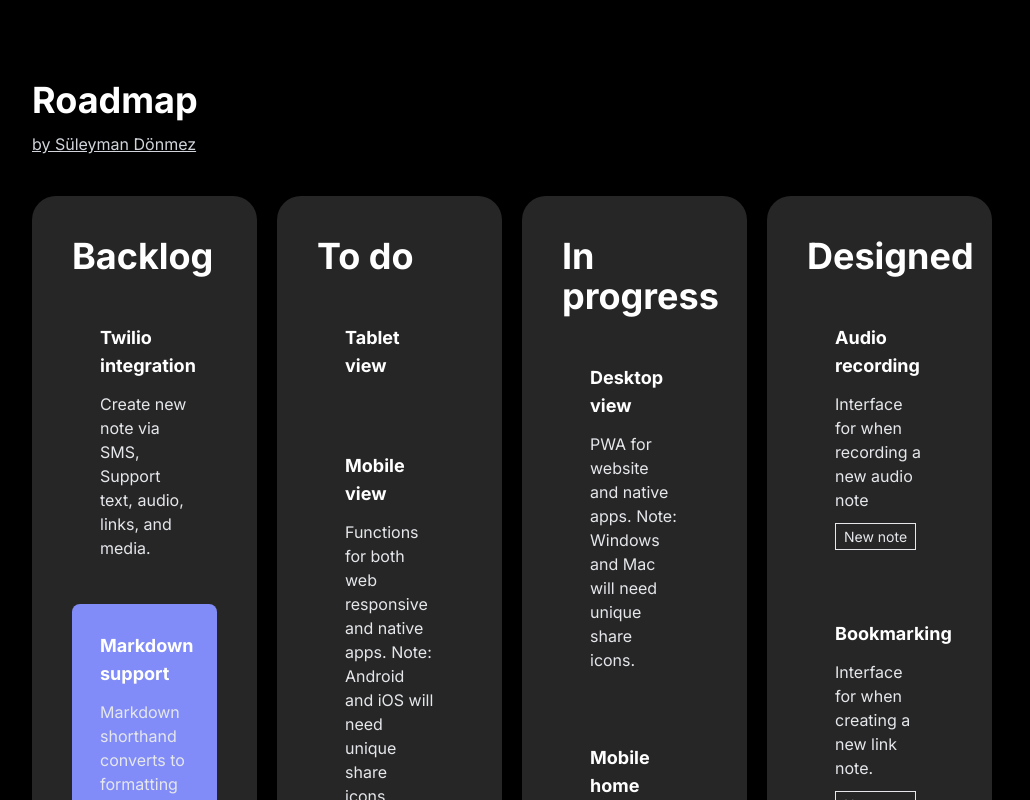
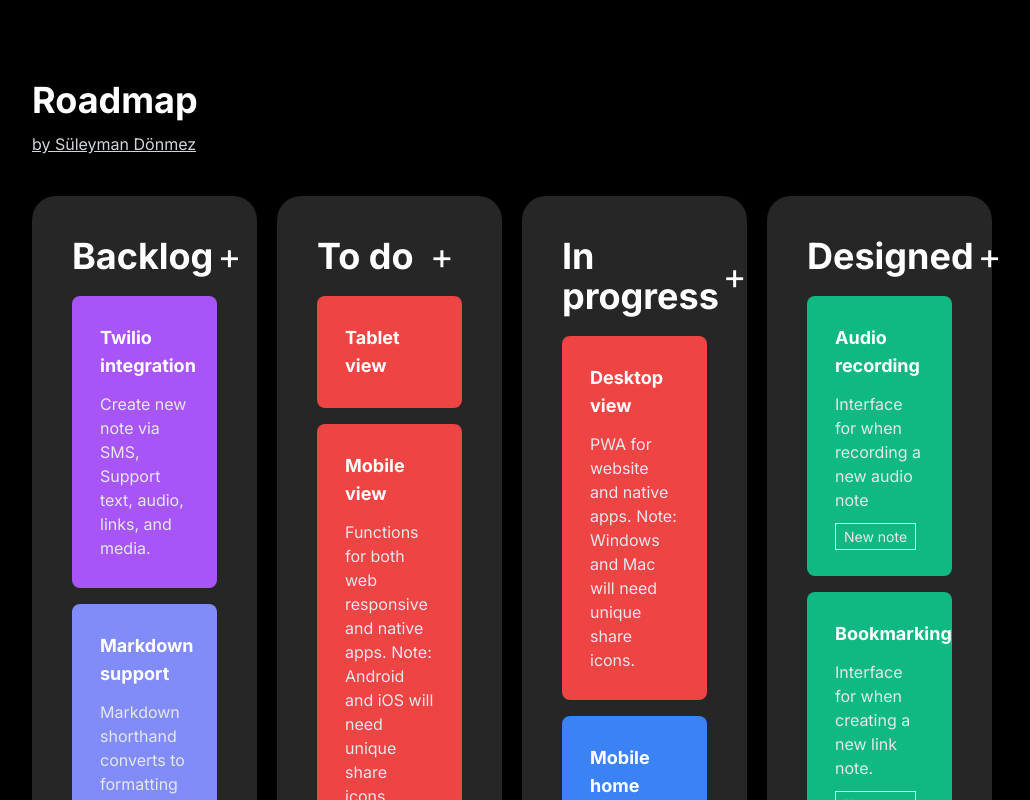
Before and after one commit to suleymanddonmez/KanbanProject, a Next.js app: page / in a window 1280 px wide. Shown: the top 800 px of the page, without its empty margins (128-1158 px from the left). Built offline with nearby package versions, Linux system fonts and the light colour scheme.

Commit message:
fixs tailwind css

```diff
--- a/app/page.tsx
+++ b/app/page.tsx
@@ -1,4 +1,5 @@
 "use client";
+import { TaskType } from "@/components/Task";
 import TaskList from "@/components/TaskList";
 import { useState } from "react";
 import { DragDropContext, DropResult } from "react-beautiful-dnd";
@@ -121,12 +122,9 @@ const tasks = [
   },
 ];
 
-// indigo-400
-// purple-500
-// blue-500
-// red-500
-// emerald-500
+// kanban-project-user n94cZwPBk@_b7wB
 
+// mongodb+srv://kanban-project-user:<password>@kanban-project.ay8jkll.mongodb.net/
 export default function Home() {
   const [taskLists, setTaskLists] = useState(tasks);
 
@@ -156,6 +154,24 @@ export default function Home() {
     }
   };
 
+  const onAdd = (droppableId: string) => {
+    if (droppableId) {
+      let copiedTaskLists = [...taskLists];
+      let newTask: TaskType = {
+        id: "124123123",
+        title: "newTask",
+        description: "test desc",
+        tags: [],
+        color: "red-500",
+      };
+      let destinationList = copiedTaskLists.find((list) => list.key == droppableId);
+      if (destinationList) {
+        destinationList.items.push(newTask);
+        setTaskLists(copiedTaskLists);
+      }
+    }
+  };
+
   return (
     <main className="min-h-screen pt-20 px-5 sm:px-10 md:px-20 lg:px-40">
       <div className="flex flex-wrap flex-col justify-start items-start mb-10">
@@ -166,7 +182,7 @@ export default function Home() {
       <div className="grid grid-cols-1 gap-5 mb-20 sm:grid-cols-1 md:grid-cols-2 lg:grid-cols-4">
         <DragDropContext onDragEnd={onDragEnd}>
           {taskLists.map((taskList) => (
-            <TaskList key={taskList.key} taskList={taskList} />
+            <TaskList key={taskList.key} taskList={taskList} onAdd={onAdd} />
           ))}
         </DragDropContext>
       </div>
--- a/components/TaskList.tsx
+++ b/components/TaskList.tsx
@@ -10,17 +10,24 @@ interface TaskListType {
 
 interface TaskListPropsType {
   taskList: TaskListType;
+  onAdd: Function;
 }
 
-function TaskList({ taskList }: TaskListPropsType) {
+function TaskList({ taskList, onAdd }: TaskListPropsType) {
   const { key, title, items } = taskList;
   return (
     <Droppable droppableId={key}>
       {(provided) => (
         <div {...provided.droppableProps} ref={provided.innerRef}>
           <div className="p-10 rounded-3xl bg-neutral-800">
-            <div className="mb-5">
+            <div className="flex justify-between items-center mb-5">
               <h2 className="text-4xl font-bold">{title}</h2>
+              <span
+                className="text-4xl cursor-pointer p-1 rounded-full transition-all w-10 h-10 flex items-center justify-center hover:bg-slate-200 hover:text-black"
+                onClick={() => onAdd(key)}
+              >
+                +
+              </span>
             </div>
             {items.map((item, index) => (
               <Draggable key={item.id} draggableId={item.id} index={index}>
--- a/package.json
+++ b/package.json
@@ -9,6 +9,7 @@
     "lint": "next lint"
   },
   "dependencies": {
+    "classnames": "^2.5.1",
     "next": "14.2.3",
     "react": "^18",
     "react-beautiful-dnd": "^13.1.1",
--- a/tailwind.config.ts
+++ b/tailwind.config.ts
@@ -1,20 +1,21 @@
 import type { Config } from "tailwindcss";
 
 const config: Config = {
-  content: [
-    "./pages/**/*.{js,ts,jsx,tsx,mdx}",
-    "./components/**/*.{js,ts,jsx,tsx,mdx}",
-    "./app/**/*.{js,ts,jsx,tsx,mdx}",
-  ],
+  content: ["./pages/**/*.{js,ts,jsx,tsx,mdx}", "./components/**/*.{js,ts,jsx,tsx,mdx}", "./app/**/*.{js,ts,jsx,tsx,mdx}"],
   theme: {
     extend: {
       backgroundImage: {
         "gradient-radial": "radial-gradient(var(--tw-gradient-stops))",
-        "gradient-conic":
-          "conic-gradient(from 180deg at 50% 50%, var(--tw-gradient-stops))",
+        "gradient-conic": "conic-gradient(from 180deg at 50% 50%, var(--tw-gradient-stops))",
       },
     },
   },
   plugins: [],
+  safelist: [
+    {
+      pattern: /bg-(red|blue|green|yellow|indigo|purple|pink|gray|emerald)-(100|200|300|400|500|600|700|800|900)/,
+    },
+  ],
 };
+
 export default config;
```
Also changed, not shown: 1 other file (tests, documents, lock files or other folders).
